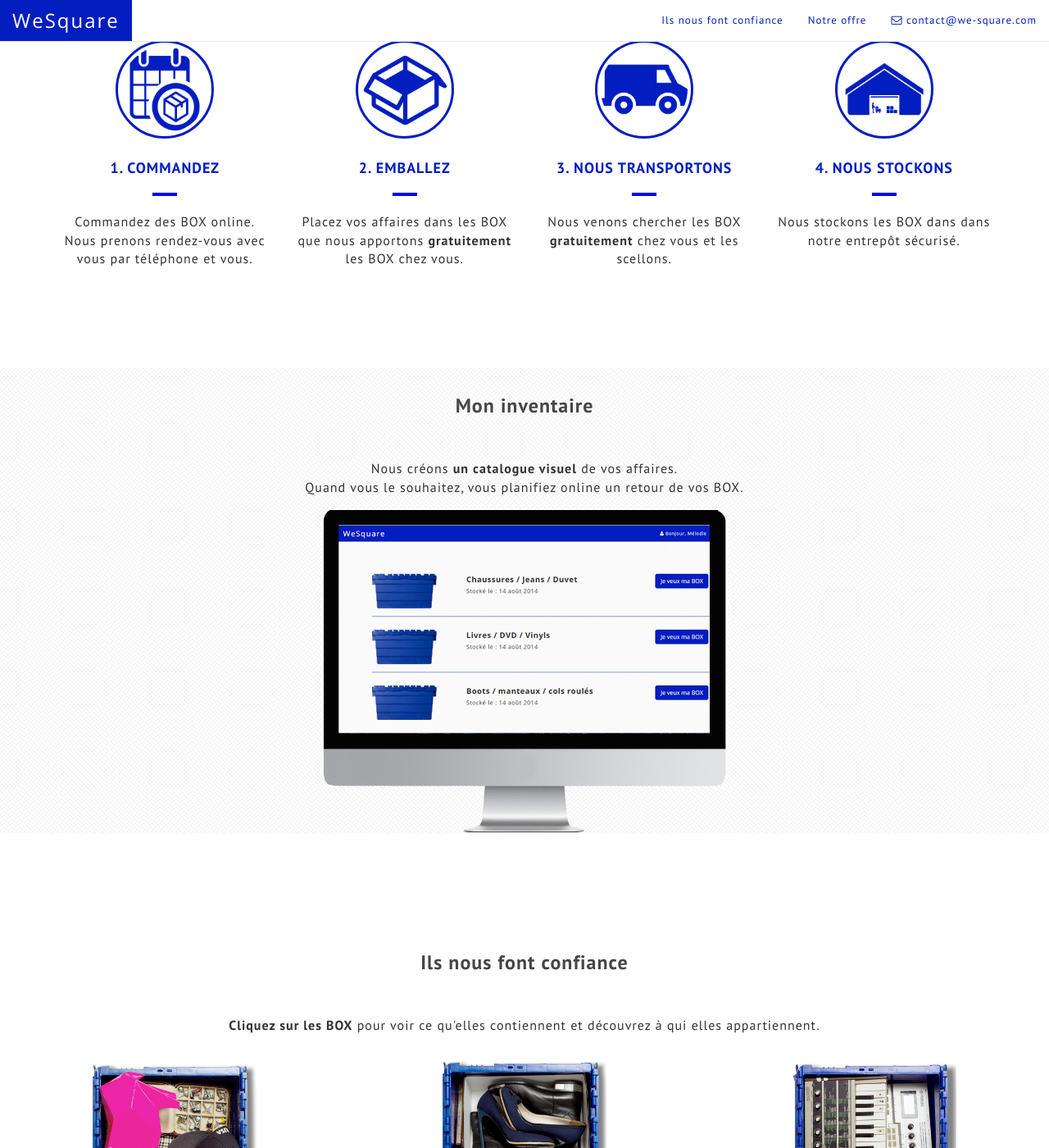
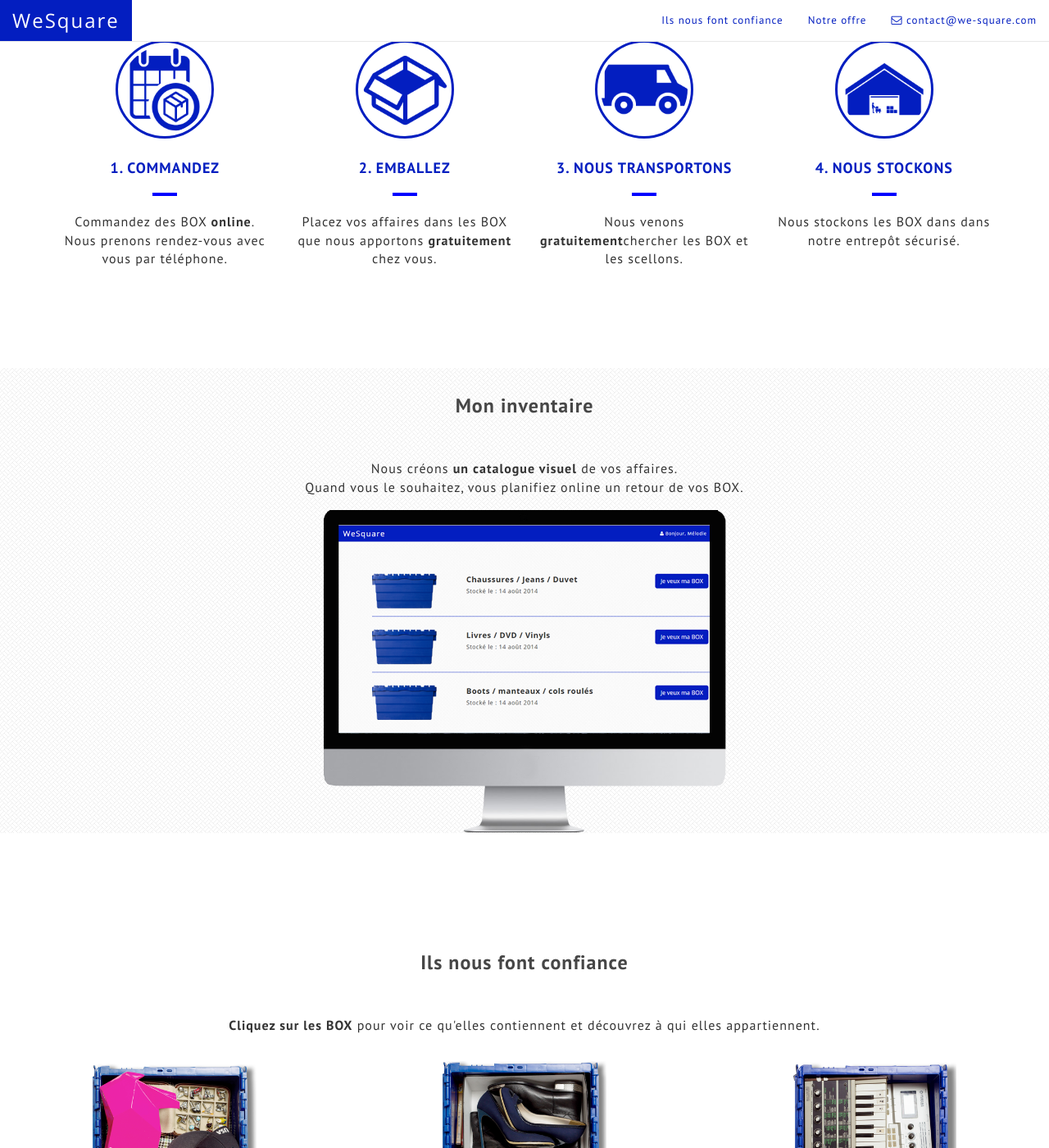
Before and after one commit to Seb1501/wesquare, a Jekyll site: the page built from index.html, in a window 1280 px wide and 1400 px high, scrolled down 763 px. Shown: the whole window at 82% size. Built offline with Jekyll 4.4.1, drawn with Linux system fonts in a browser that asks for light colours; nearby versions of some CDN libraries; Markdown is read by kramdown in place of the engine named in the settings; some of the changed text lies outside the part shown.

Commit message:
Modif notre service

```diff
--- a/index.html
+++ b/index.html
@@ -54,14 +54,14 @@ description: Le stockage physique 2.0. A partir de 6€/mois. Plus besoin de vou
         <img src="images/icon_62565/icon_62565_blue.png" width="120" class="circle">
         <p>
         <h4><b>1. COMMANDEZ</b></h4>
-        <hr>Commandez des BOX online. Nous prenons rendez-vous avec vous par téléphone et vous. </hr>
+        <hr>Commandez des BOX <strong>online</strong>. Nous prenons rendez-vous avec vous par téléphone. </hr>
         </p>
       </div>
       <div class="col-sm-6 col-md-3 feature">
         <img src="images/icon_63393/icon_63393_blue.png" width="120" class="circle">
         <p>
         <h4><b>2. EMBALLEZ</b></h4>
-        <hr>Placez vos affaires dans les BOX que nous apportons <strong> gratuitement </strong> les BOX chez vous.</hr>
+        <hr>Placez vos affaires dans les BOX que nous apportons <strong> gratuitement </strong> chez vous.</hr>
         </p>
       </div>
       <div class="clearfix visible-sm-block"></div>
@@ -69,7 +69,7 @@ description: Le stockage physique 2.0. A partir de 6€/mois. Plus besoin de vou
         <img src="images/icon_11198/icon_11198_blue.png" width="120" class="circle">
         <p>
         <h4><b>3. NOUS TRANSPORTONS</b></h4>
-        <hr>Nous venons chercher les BOX <strong> gratuitement</strong> chez vous et les scellons.</hr>
+        <hr>Nous venons <strong>gratuitement</strong>chercher les BOX  et les scellons.</hr>
         </p>
       </div>
       <div class="col-sm-6 col-md-3 feature">
```
Also changed, not shown: other parts of index.html (+1 -1 lines), 1 other file.
